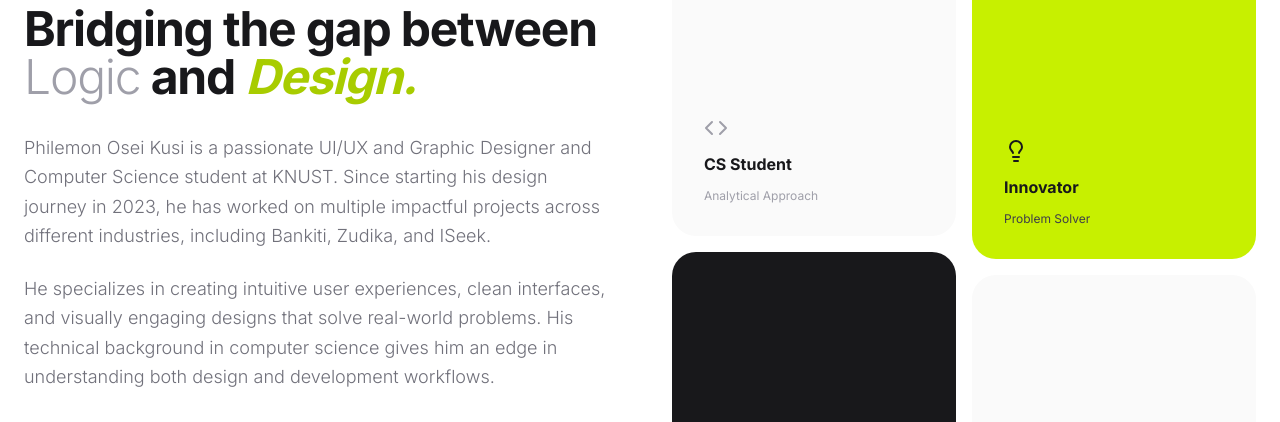
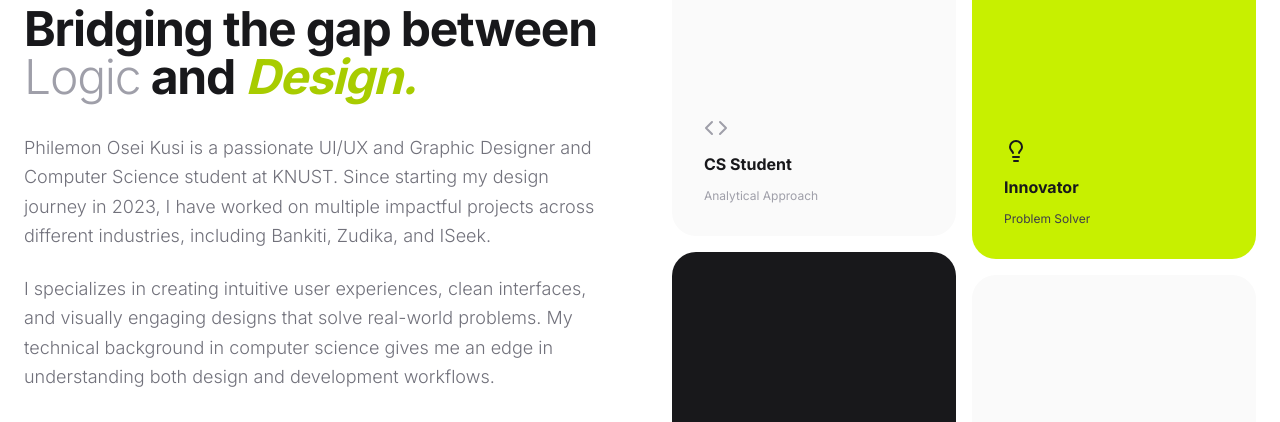
Before and after one commit to Philemon12421/UI-Ux-portfolio-Philemon, a React (Vite) app: page / in a window 1280 px wide. Shown: the part 2500-2922 px from the top of the page. Built offline with nearby package versions, Linux system fonts and the light colour scheme.

Commit message:
Update About.tsx

```diff
--- a/src/components/About.tsx
+++ b/src/components/About.tsx
@@ -22,12 +22,12 @@ export default function About() {
             <div className="space-y-6 text-zinc-500 text-lg font-light leading-relaxed">
               <p>
                 Philemon Osei Kusi is a passionate UI/UX and Graphic Designer and Computer Science student at KNUST.
-                Since starting his design journey in 2023, he has worked on multiple impactful projects across
+                Since starting my design journey in 2023, I have worked on multiple impactful projects across
                 different industries, including Bankiti, Zudika, and ISeek.
               </p>
               <p>
-                He specializes in creating intuitive user experiences, clean interfaces, and visually engaging designs
-                that solve real-world problems. His technical background in computer science gives him an edge in
+                I specializes in creating intuitive user experiences, clean interfaces, and visually engaging designs
+                that solve real-world problems. My technical background in computer science gives me an edge in
                 understanding both design and development workflows.
               </p>
             </div>
```
